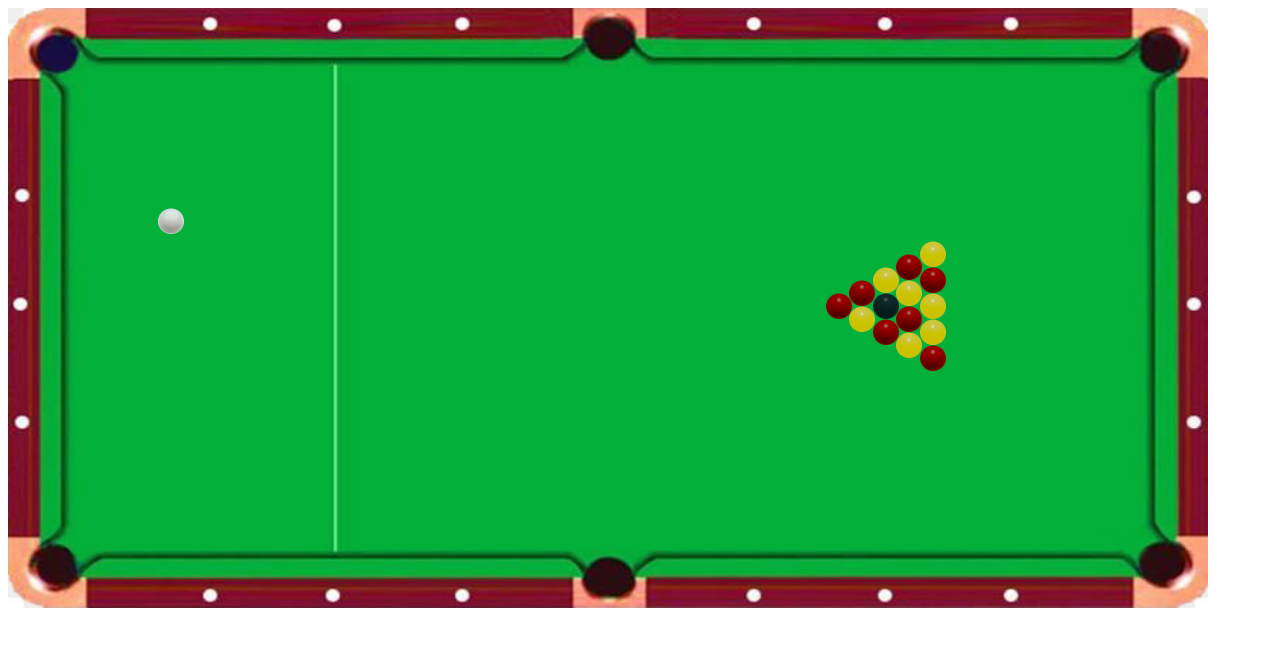
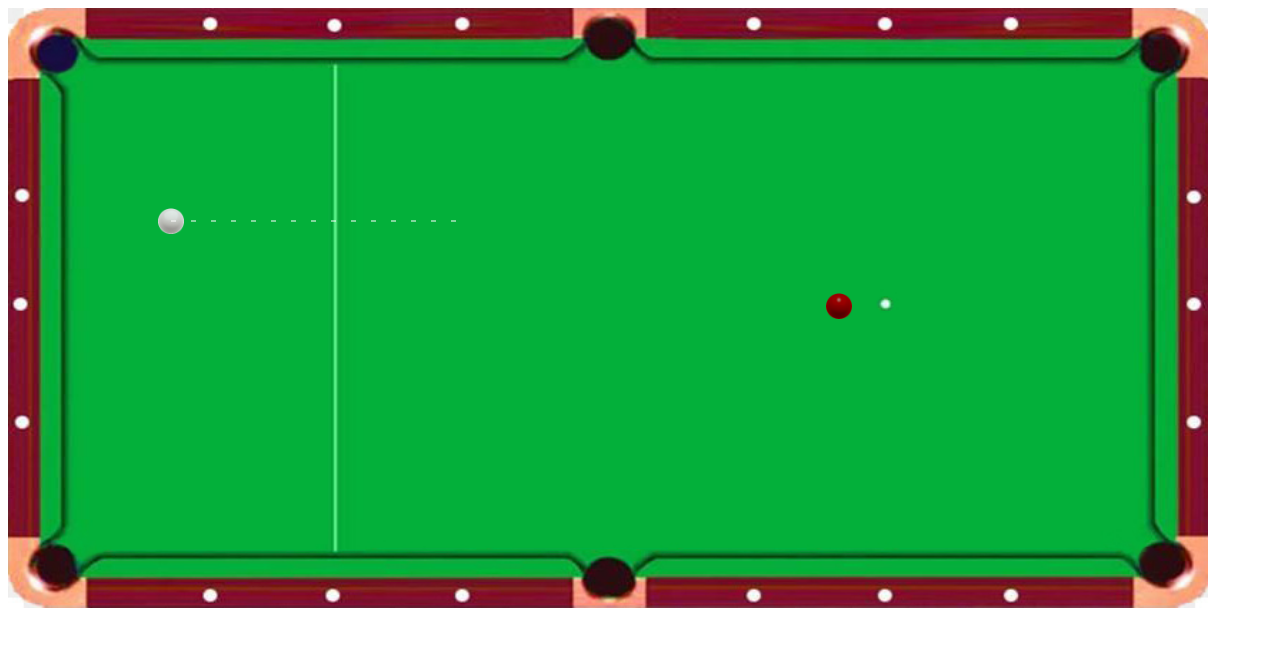
Before and after one commit to Conor-Moran/misc-dev, a plain HTML site: page pool-game/index.html in a window 1280 px wide. Shown: the top 646 px of the page. Drawn offline with Linux system fonts and the light colour scheme.

Commit message:
Added some basic collision detection and controls

```diff
--- a/pool-game/index.html
+++ b/pool-game/index.html
@@ -12,6 +12,8 @@
     <canvas id='canvas' width='1400' height='800' />
 
     <script src='js/Main.js'></script>
+    <script src='js/Vec2d.js'></script>
+    <script src='js/Tracker.js'></script>
     <script src='js/Assets.js'></script>
     <script src='js/Body.js'></script>
     <script src='js/Universe.js'></script>
--- a/pool-game/js/Body.js
+++ b/pool-game/js/Body.js
@@ -1,8 +1,8 @@
 cj.Body = function(asset, sizePos, velocity) {
-    this.defaultVec2D = {x: 0.0, y: 0.0};
-    this.defaultSizePos = Object.assign({}, this.defaultVec2D, {w: 100, h: 100});
-    this.velocity = Object.assign({}, this.defaultVec2D, velocity);
-    this.accel = Object.assign({}, this.defaultVec2D, {x: 0.98, y: 0.98});
+    this.minVel = 0.3;
+    this.defaultSizePos = Object.assign({}, cj.Vec2d.zero.components, {w: 100, h: 100});
+    this.velocity = Object.assign({}, cj.Vec2d.zero.components, velocity);
+    this.accel = Object.assign({}, cj.Vec2d.zero.components, {x: 0.98, y: 0.98});
     this.gCtx = cj.gCtx;
     this.asset = asset;
     this.sizePos = Object.assign({}, this.defaultSizePos, sizePos);
@@ -21,10 +21,44 @@ Object.assign(cj.Body.prototype, {
         this.gCtx.drawImage(this.asset, this.sizePos.x, this.sizePos.y, this.sizePos.w, this.sizePos.h);
     },
 
-    setVelocity: function(velocity) {
-        Object.assign(this.velocity, this.defaultVec2D, velocity);
+    strike: function(power, rotation) {
+        const vX = Math.cos(rotation) * power;
+        const vY = Math.sin(rotation) * power;
+        this.setVelocity({
+            x: vX,
+            y: vY
+        });
     },
 
+    setVelocity: function(velocity) {
+        this.velocity = Object.assign({}, cj.Vec2d.zero.components, velocity);
+    },
+
+    isMoving: function() {
+        return this.isFasterThan(0);
+    },
+
+    isFasterThan: function(speed) {
+        return Math.abs(this.velocity.x) > speed || Math.abs(this.velocity.y) > speed;
+    },
+
+    stop: function() {
+        this.setVelocity(cj.Vec2d.zero.components);
+        if (this.onStop) {
+            this.onStop();
+        }
+    },
+
+    detectCollision(other) {
+        let isCollision = false;
+        if (this.isMoving() || other.isMoving()) {
+            let xDiff = other.origin.x - this.origin.x;
+            let yDiff = other.origin.y - this.origin.y;
+            let dist = Math.sqrt(xDiff ** 2 + yDiff ** 2);
+            isCollision = dist < this.sizePos.w;
+        }
+        return isCollision;
+    },
 
     update: function() {
         const newPos = Object.assign({}, this.sizePos);
@@ -34,5 +68,8 @@ Object.assign(cj.Body.prototype, {
         this.updateOrigin();
         this.velocity.x *= this.accel.x;
         this.velocity.y *= this.accel.y;
+        if (!this.isFasterThan(this.minVel)) {
+            this.stop();
+        }
     }
 });
--- a/pool-game/js/Controller.js
+++ b/pool-game/js/Controller.js
@@ -1,15 +1,27 @@
 cj.controller = {
+    ArrowUp: function() {
+    },
+    ArrowDown: function() {
+    },
     ArrowLeft: function() {
-        console.log("ArrowLeft");
-        cj.universe.cueBall.setVelocity({x: 15.0, y: 0});
+        cj.universe.tracker.updateRotation(-0.01);
+        console.log(cj.universe.tracker.rotation);
     },
     ArrowRight: function() {
-        console.log("ArrowR");
+        cj.universe.tracker.updateRotation(0.01);
+        console.log(cj.universe.tracker.rotation);
     },
-
+    Space: function() {
+        cj.universe.tracker.hidden = true;
+        cj.universe.cueBall.strike(cj.universe.tracker.power,
+            cj.universe.tracker.rotation);
+    },
+    KeyP: function() {
+        cj.universe.tracker.updatePower(1);
+    }
 };
 
 window.onkeydown = (evt) => {
-    //console.log(evt);
+    console.log(evt);
     cj.controller[evt.code]();
 };
--- /dev/null
+++ b/pool-game/js/Tracker.js
@@ -0,0 +1,44 @@
+cj.Tracker = function(cueBall, rotation) {
+    this.gCtx = cj.gCtx;
+    this.canvas = cj.canvas;
+    this.cueBall = cueBall;
+    this.rotation = rotation;
+    this.power = 0.0;
+    this.hidden = false;
+};
+
+Object.assign(cj.Tracker.prototype, {
+    draw: function() {
+        if (this.hidden) return;
+
+        with(this.gCtx) {
+            strokeStyle = 'white';
+            save();
+            beginPath();
+            moveTo(this.cueBall.origin.x, this.cueBall.origin.y);
+            setLineDash([5, 15]);
+            translate(this.cueBall.origin.x, this.cueBall.origin.y);
+            rotate(this.rotation);
+            lineTo(300, 0);
+            stroke();
+            restore();
+        }
+    },
+
+    update: function() {
+    },
+
+    updateRotation: function(delta) {
+        this.rotation += delta;
+        if (this.rotation > Math.PI * 2) {
+            this.rotation = 0;
+        }
+    },
+
+    updatePower: function(delta) {
+        this.power += delta;
+        if (this.power > 100) {
+            this.power = 0;
+        }
+    }
+});
--- a/pool-game/js/Universe.js
+++ b/pool-game/js/Universe.js
@@ -1,4 +1,7 @@
 cj.universe = {
+    // TODO debug only
+    collideFlag: true,
+
     bodiesToDraw: [
         new cj.Body(cj.assets.table1, {w: 1200, h: 600}),
     ],
@@ -6,20 +9,20 @@ cj.universe = {
     balls: [
         new cj.Body(cj.assets.cueBall, {x: 150, y: 200, w: 26, h: 26}),
         new cj.Body(cj.assets.redBall, {x: 818, y: 285, w: 26, h: 26}),
-        new cj.Body(cj.assets.redBall, {x: 841, y: 272, w: 26, h: 26}),
-        new cj.Body(cj.assets.yellowBall, {x: 841, y: 298, w: 26, h: 26}),
-        new cj.Body(cj.assets.yellowBall, {x: 865, y: 259, w: 26, h: 26}),
-        new cj.Body(cj.assets.blackBall, {x: 865, y: 285, w: 26, h: 26}),
-        new cj.Body(cj.assets.redBall, {x: 865, y: 311, w: 26, h: 26}),
-        new cj.Body(cj.assets.redBall, {x: 888, y: 246, w: 26, h: 26}),
-        new cj.Body(cj.assets.yellowBall, {x: 888, y: 272, w: 26, h: 26}),
-        new cj.Body(cj.assets.redBall, {x: 888, y: 298, w: 26, h: 26}),
-        new cj.Body(cj.assets.yellowBall, {x: 888, y: 324, w: 26, h: 26}),
-        new cj.Body(cj.assets.yellowBall, {x: 912, y: 233, w: 26, h: 26}),
-        new cj.Body(cj.assets.redBall, {x: 912, y: 259, w: 26, h: 26}),
-        new cj.Body(cj.assets.yellowBall, {x: 912, y: 285, w: 26, h: 26}),
-        new cj.Body(cj.assets.yellowBall, {x: 912, y: 311, w: 26, h: 26}),
-        new cj.Body(cj.assets.redBall, {x: 912, y: 337, w: 26, h: 26}),
+        // new cj.Body(cj.assets.redBall, {x: 841, y: 272, w: 26, h: 26}),
+        // new cj.Body(cj.assets.yellowBall, {x: 841, y: 298, w: 26, h: 26}),
+        // new cj.Body(cj.assets.yellowBall, {x: 865, y: 259, w: 26, h: 26}),
+        // new cj.Body(cj.assets.blackBall, {x: 865, y: 285, w: 26, h: 26}),
+        // new cj.Body(cj.assets.redBall, {x: 865, y: 311, w: 26, h: 26}),
+        // new cj.Body(cj.assets.redBall, {x: 888, y: 246, w: 26, h: 26}),
+        // new cj.Body(cj.assets.yellowBall, {x: 888, y: 272, w: 26, h: 26}),
+        // new cj.Body(cj.assets.redBall, {x: 888, y: 298, w: 26, h: 26}),
+        // new cj.Body(cj.assets.yellowBall, {x: 888, y: 324, w: 26, h: 26}),
+        // new cj.Body(cj.assets.yellowBall, {x: 912, y: 233, w: 26, h: 26}),
+        // new cj.Body(cj.assets.redBall, {x: 912, y: 259, w: 26, h: 26}),
+        // new cj.Body(cj.assets.yellowBall, {x: 912, y: 285, w: 26, h: 26}),
+        // new cj.Body(cj.assets.yellowBall, {x: 912, y: 311, w: 26, h: 26}),
+        // new cj.Body(cj.assets.redBall, {x: 912, y: 337, w: 26, h: 26}),
     ],
 
     init: function() {
@@ -27,7 +30,10 @@ cj.universe = {
         this.gCtx = cj.gCtx;
         this.cueBall = this.balls[0];
         this.blackBall = this.balls[5];
+        this.tracker = new cj.Tracker(this.cueBall, 0);
+        this.cueBall.onStop = () => {this.tracker.hidden = false};
         this.bodiesToDraw.push(...this.balls);
+        this.bodiesToDraw.push(this.tracker);
     },
 
     eachBody: function(callback) {
@@ -44,10 +50,50 @@ cj.universe = {
         this.gCtx.clearRect(0, 0, this.canvas.width, this.canvas.height);
     },
 
+    detectCollisions: function() {
+        for (let i = 0; i < this.balls.length; i++) {
+            for (let j = i + 1; j < this.balls.length; j++) {
+                const ball1 = this.balls[i];
+                const ball2 = this.balls[j];
+                //if (this.collideFlag && ball1.detectCollision(ball2)) {
+                if (ball1.detectCollision(ball2)) {
+                    this.collide(ball1, ball2);
+                    this.collideFlag = false;
+                }
+            }
+        }
+    },
+
+    collide: function(ball1, ball2) {
+        let v1 = new cj.Vec2d(ball1.velocity);
+        let v2 = new cj.Vec2d(ball2.velocity);
+
+        let norm = new cj.Vec2d({
+            x: ball2.sizePos.x - ball1.sizePos.x,
+            y: ball2.sizePos.y - ball1.sizePos.y,
+        });
+
+        let unitNorm = norm.unit();
+        let unitTan = unitNorm.unitNorm();
+
+        let v1FNorm = v2.project(unitNorm).times(-1);
+        let v1FTng = v1.project(unitTan);
+        let v2FNorm = v1.project(unitNorm);
+        let v2FTng = v2.project(unitTan);
+
+
+        let v1f = v1FNorm.plus(v1FTng);
+        let v2f = v2FNorm.plus(v2FTng);
+
+        ball1.setVelocity(v1f.components);
+        ball2.setVelocity(v2f.components);
+    },
+
     update: function() {
         this.clear();
         this.draw();
         this.eachBody(item => { item.update(); });
+        this.detectCollisions();
         requestAnimationFrame(() => {
             cj.universe.update();
         });
--- /dev/null
+++ b/pool-game/js/Vec2d.js
@@ -0,0 +1,60 @@
+cj.Vec2d = function (components) {
+    this.components = Object.assign({}, components);
+}
+
+cj.Vec2d.zero = new cj.Vec2d({x: 0, y: 0});
+cj.Vec2d.unitI = new cj.Vec2d({x: 1, y: 0});
+cj.Vec2d.unitJ = new cj.Vec2d({x: 0, y: 1});
+
+Object.assign(cj.Vec2d.prototype, {
+
+    times: function(mult) {
+        return new cj.Vec2d({
+            x: this.components.x * mult,
+            y: this.components.y * mult
+        });
+    },
+
+    div: function(divisor) {
+        return this.times( 1 / divisor );
+    },
+
+    plus: function(other) {
+        return new cj.Vec2d({
+            x: this.components.x + other.components.x,
+            y: this.components.y + other.components.y,
+        });
+    },
+
+    unit: function() {
+        const mag = Math.sqrt(this.components.x ** 2 + this.components.y ** 2);
+        return this.div(mag);
+    },
+
+    unitNorm: function() {
+        const unit = this.unit();
+        return new cj.Vec2d({
+            x: -unit.components.y,
+            y: unit.components.x
+        });
+    },
+
+    dot: function(other) {
+        return this.components.x * other.components.x
+            + this.components.y * other.components.y;
+    },
+
+    projectI: function() {
+        this.project(cj.Vec2d.unitI);
+    },
+
+    projectJ: function() {
+        this.project(cj.Vec2d.unitJ);
+    },
+
+    project: function(other) {
+        const projectedUnit = other.unit();
+        const mag = this.dot(projectedUnit);
+        return projectedUnit.times(mag);
+    }
+});
```
